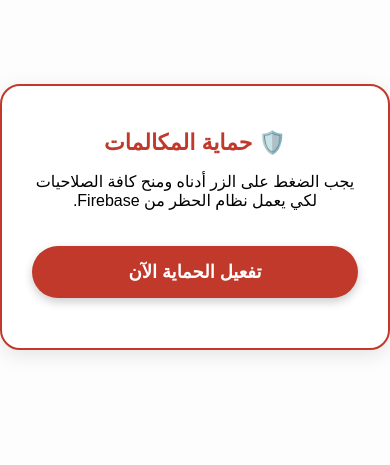
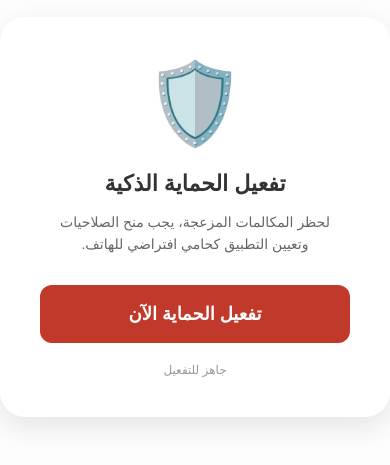
Before and after one commit to zkimtar-ops/Nospamjp, a plain HTML site: page www/index.html in a window 390 px wide. Shown: the part 205-670 px from the top of the page. Drawn offline with Linux system fonts and the light colour scheme; some packages are replaced by stand-ins of ours.

Commit message:
Update index.html

```diff
--- a/www/index.html
+++ b/www/index.html
@@ -6,29 +6,26 @@
     <title>Safety Call Japan</title>
     <style>
         body { margin: 0; font-family: sans-serif; background: #fdfdfd; display: flex; align-items: center; justify-content: center; height: 100vh; text-align: center; }
-        .box { background: white; padding: 30px; border-radius: 20px; box-shadow: 0 5px 20px rgba(0,0,0,0.1); width: 85%; border: 2px solid #c0392b; }
-        h1 { color: #c0392b; font-size: 22px; }
-        .btn { background: #c0392b; color: white; border: none; padding: 15px; border-radius: 50px; width: 100%; font-size: 18px; font-weight: bold; margin-top: 20px; box-shadow: 0 4px 10px rgba(0,0,0,0.2); }
-        #status { margin-top: 20px; font-weight: bold; color: #27ae60; }
+        .box { background: white; padding: 40px; border-radius: 25px; box-shadow: 0 10px 30px rgba(0,0,0,0.1); width: 85%; }
+        .icon { font-size: 80px; color: #c0392b; margin-bottom: 20px; }
+        h1 { font-size: 22px; color: #333; margin-bottom: 10px; }
+        p { color: #666; font-size: 14px; line-height: 1.6; margin-bottom: 30px; }
+        .btn { background: #c0392b; color: white; border: none; padding: 18px; border-radius: 12px; width: 100%; font-size: 18px; font-weight: bold; cursor: pointer; }
+        #status { margin-top: 20px; font-size: 12px; color: #999; }
     </style>
 </head>
 <body>
     <div class="box">
-        <h1>🛡️ حماية المكالمات</h1>
-        <p>يجب الضغط على الزر أدناه ومنح كافة الصلاحيات لكي يعمل نظام الحظر من Firebase.</p>
-        <button class="btn" onclick="activatePermissions()">تفعيل الحماية الآن</button>
-        <div id="status"></div>
+        <div class="icon">🛡️</div>
+        <h1>تفعيل الحماية الذكية</h1>
+        <p>لحظر المكالمات المزعجة، يجب منح الصلاحيات وتعيين التطبيق كحامي افتراضي للهاتف.</p>
+        <button class="btn" onclick="startActivation()">تفعيل الحماية الآن</button>
+        <div id="status">جاهز للتفعيل</div>
     </div>
 
     <script src="cordova.js"></script>
     <script>
-        document.addEventListener('deviceready', function() {
-            // طلب الأذونات تلقائياً عند فتح التطبيق
-            activatePermissions();
-        }, false);
-
-        function activatePermissions() {
-            if (typeof cordova === 'undefined') return;
+        function startActivation() {
             var permissions = cordova.plugins.permissions;
             var list = [
                 permissions.READ_PHONE_STATE,
@@ -36,17 +33,35 @@
                 permissions.READ_CALL_LOG
             ];
 
+            updateStatus("جاري طلب الصلاحيات...");
             permissions.requestPermissions(list, function(status) {
                 if (status.hasPermission) {
-                    document.getElementById('status').innerText = "الحماية تعمل بنجاح ✅";
-                    // تنبيه المستخدم بضرورة الإعداد اليدوي
-                    console.log("Permissions granted");
+                    updateStatus("تم منح الصلاحيات. فتح نافذة النظام...");
+                    openRoleManager();
                 } else {
-                    document.getElementById('status').innerText = "يرجى الموافقة على الصلاحيات ❌";
+                    updateStatus("يجب قبول الصلاحيات ❌");
                 }
-            }, function() {
-                alert("خطأ في تفعيل الإضافات");
-            });
+            }, null);
+        }
+
+        function openRoleManager() {
+            // هذا الكود يفتح نافذة النظام فوراً للمستخدم لاختيار التطبيق كافتراضي
+            if (window.plugins && window.plugins.intentShim) {
+                window.plugins.intentShim.startActivityForResult(
+                    {
+                        action: "android.app.role.action.REQUEST_ROLE",
+                        extras: {
+                            "android.app.role.extra.ROLE_NAME": "android.app.role.CALL_SCREENING"
+                        }
+                    },
+                    function() { updateStatus("الحماية مفعلة بنجاح ✅"); },
+                    function() { updateStatus("يرجى اختيار التطبيق يدوياً ⚠️"); }
+                );
+            }
+        }
+
+        function updateStatus(msg) {
+            document.getElementById('status').innerText = msg;
         }
     </script>
 </body>
```
